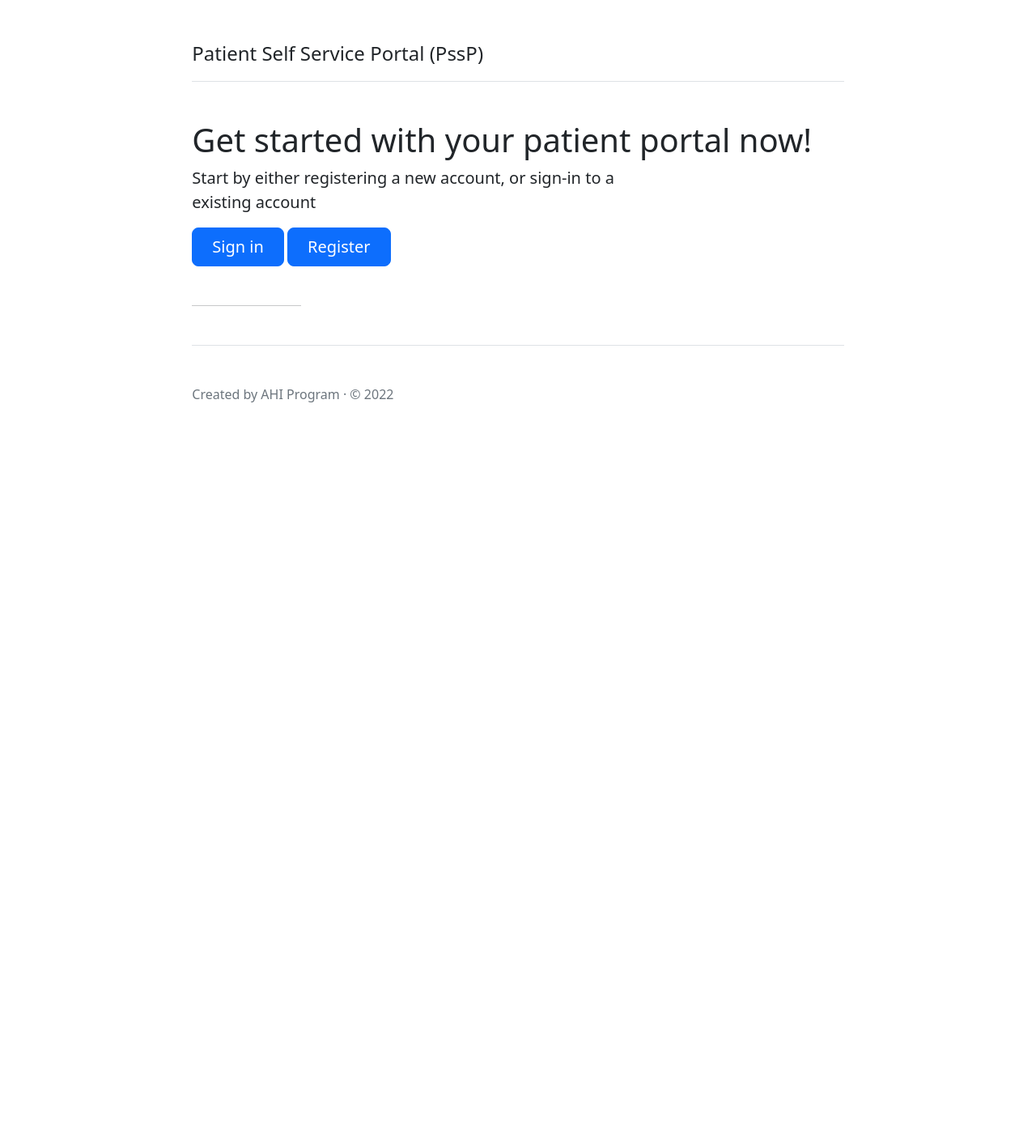
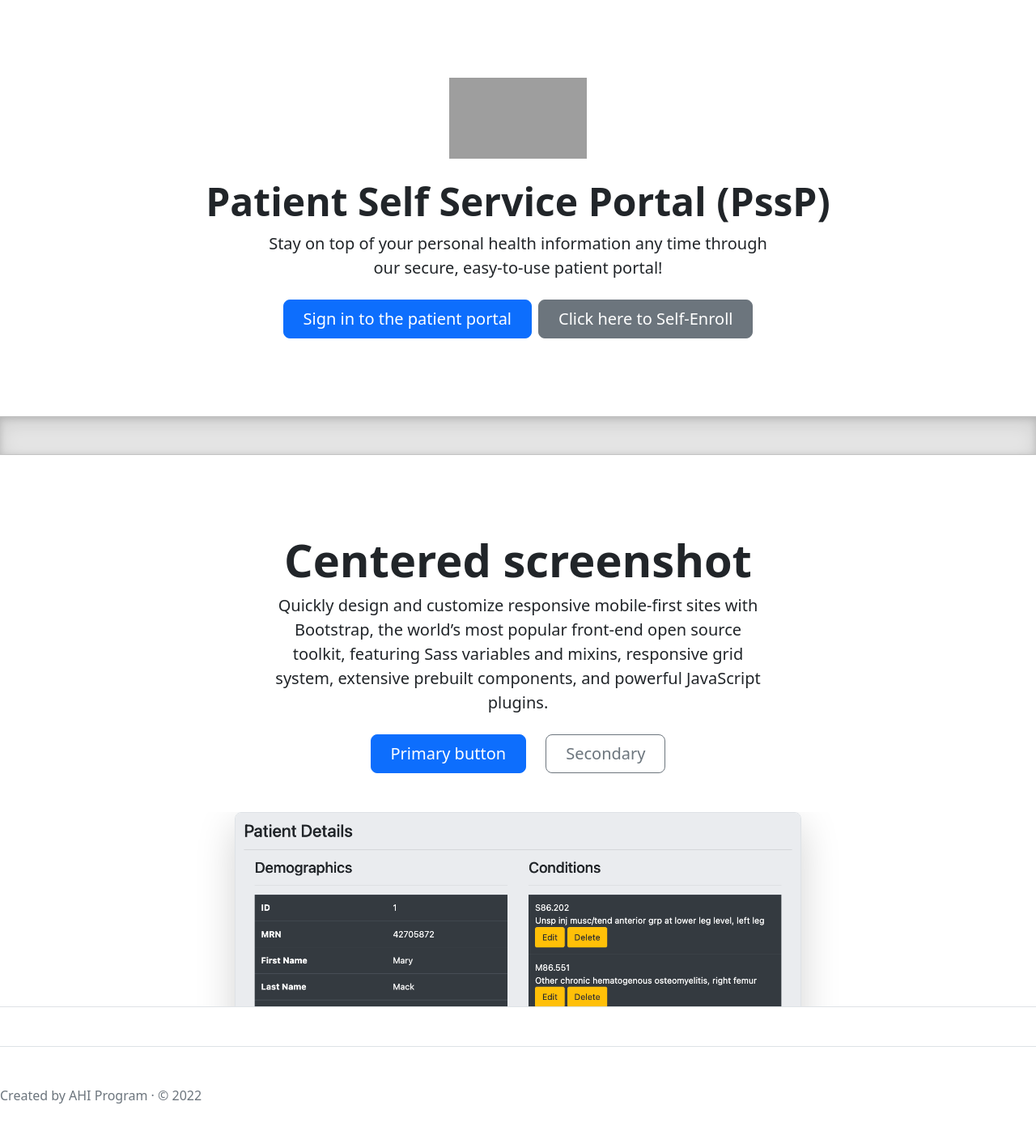
Before and after one commit to israelmiller/PssP-Enhancements, a Flask app: page / in a window 1280 px wide. Shown: the whole page at 81% size. Before the commit the page ends 497 px from the top, so only its background shows below. Run offline with Flask 2, Linux system fonts and the light colour scheme; parts of the project's set-up code (start-up, migrations or seed data) failed here and were passed over; some libraries are stand-ins or nearby versions; grey boxes are pictures that could not be loaded.

Commit message:
landing page updates

```diff
--- a/templates/landing.html
+++ b/templates/landing.html
@@ -82,25 +82,41 @@
   </head>
   <body>
 
-<div class="col-lg-8 mx-auto p-4 py-md-5">
-  <header class="d-flex align-items-center pb-3 mb-5 border-bottom">
-    <a href="/" class="d-flex align-items-center text-dark text-decoration-none">
-      <span class="fs-4">Patient Self Service Portal (PssP)</span>
-    </a>
-  </header>
 
-  <main>
-    <h1>Get started with your patient portal now!</h1>
-    <p class="fs-5 col-md-8"> Start by either registering a new account, or sign-in to a existing account</p>
 
-    <div class="mb-5">
-      <a href="/login" class="btn btn-primary btn-lg px-4">Sign in</a>
-      <a href="/register" class="btn btn-primary btn-lg px-4">Register</a>
+
+    <div class="px-4 py-5 my-5 text-center">
+      <img class="d-block mx-auto mb-4" src="https://logos-world.net/wp-content/uploads/2022/01/Red-Cross-Symbol.png" alt="" width="170" height="100">
+      <h1 class="display-5 fw-bold">Patient Self Service Portal (PssP)</h1>
+      <div class="col-lg-6 mx-auto">
+        <p class="lead mb-4">Stay on top of your personal health information any time through our secure, easy-to-use patient portal!</p>
+        <div class="d-grid gap-2 d-sm-flex justify-content-sm-center">
+          <a href="/login" class="btn btn-primary btn-lg px-4 gap-3" >Sign in to the patient portal</a>
+          <a href="/register" class="btn btn-secondary btn-lg px-4" >Click here to Self-Enroll</a>
+        </div>
+      </div>
     </div>
 
-    <hr class="col-3 col-md-2 mb-5">
+  <div class="b-example-divider"></div>
 
-  </main>
+  <div class="px-4 pt-5 my-5 text-center border-bottom">
+    <h1 class="display-4 fw-bold">Centered screenshot</h1>
+    <div class="col-lg-6 mx-auto">
+      <p class="lead mb-4">Quickly design and customize responsive mobile-first sites with Bootstrap, the world’s most popular front-end open source toolkit, featuring Sass variables and mixins, responsive grid system, extensive prebuilt components, and powerful JavaScript plugins.</p>
+      <div class="d-grid gap-2 d-sm-flex justify-content-sm-center mb-5">
+        <button type="button" class="btn btn-primary btn-lg px-4 me-sm-3">Primary button</button>
+        <button type="button" class="btn btn-outline-secondary btn-lg px-4">Secondary</button>
+      </div>
+    </div>
+    <div class="overflow-hidden" style="max-height: 30vh;">
+      <div class="container px-5">
+        <img src="../templates/assets/patient_details.png" class="img-fluid border rounded-3 shadow-lg mb-4" alt="Example image" width="700" height="500" loading="lazy">
+      </div>
+    </div>
+  </div>
+
+
+
   <footer class="pt-5 my-5 text-muted border-top">
     Created by AHI Program  &middot; &copy; 2022
   </footer>
```
Also changed, not shown: templates/assets/patient_details.png (added).
